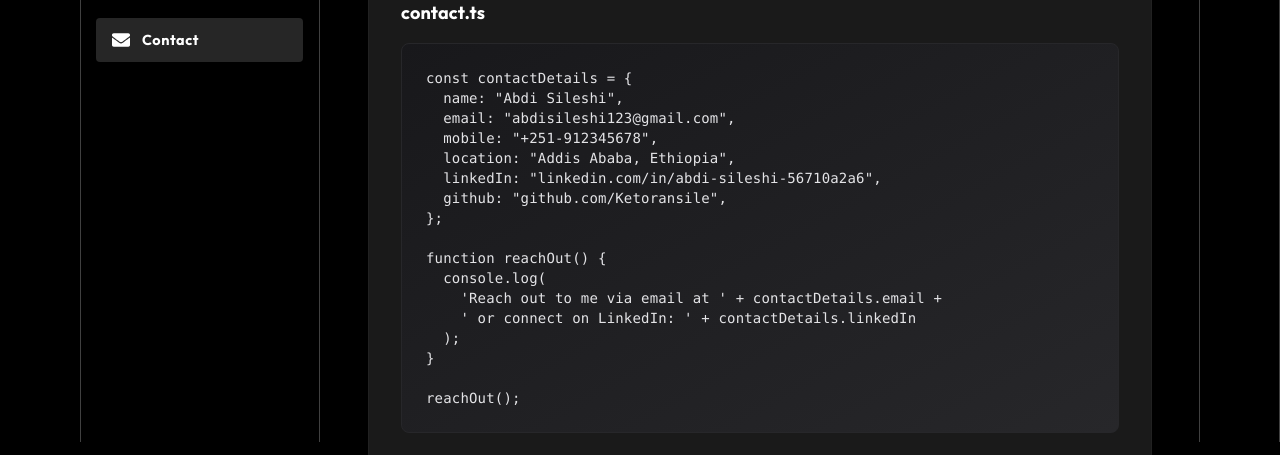
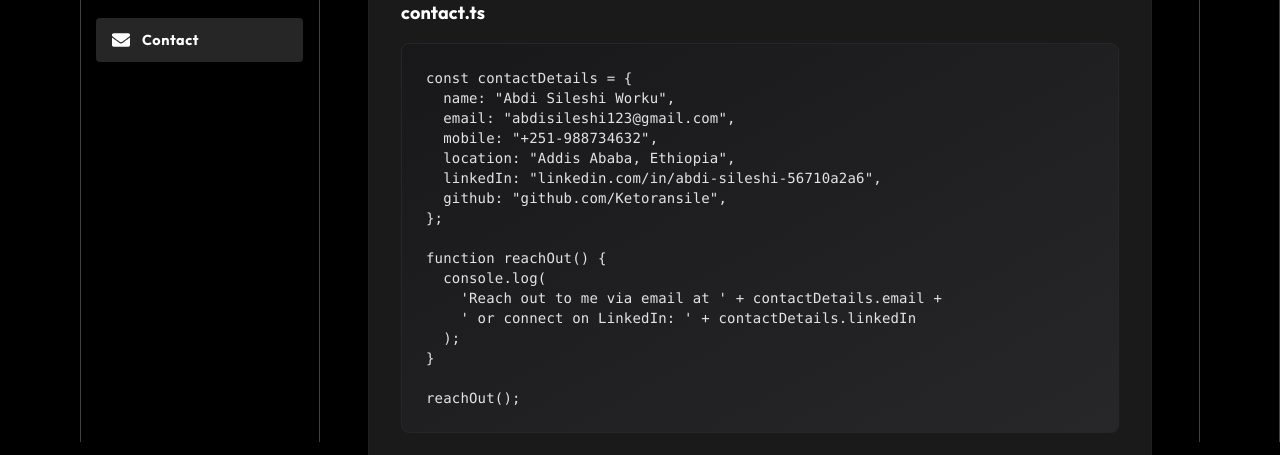
Before and after one commit to Ketoransile/docs-portfolio, a Next.js app: page /contact in a window 1280 px wide. Both pictures are taken after a click on the tab "My Details". Shown: the part 358-813 px from the top of the page. Built offline with nearby package versions, Linux system fonts and the light colour scheme.

Commit message:
fixes contact page my-details info

```diff
--- a/src/app/contact/page.tsx
+++ b/src/app/contact/page.tsx
@@ -184,9 +184,9 @@ export default function Contact() {
               <div className="mb-4 font-bold text-lg text-foreground">contact.ts</div>
               <pre className="bg-gradient-to-br from-zinc-900 to-zinc-800 rounded-lg p-6 text-sm text-zinc-200 overflow-x-auto border border-zinc-800 w-full">
                 <code>{`const contactDetails = {
-  name: "Abdi Sileshi",
+  name: "Abdi Sileshi Worku",
   email: "abdisileshi123@gmail.com",
-  mobile: "+251-912345678",
+  mobile: "+251-988734632",
   location: "Addis Ababa, Ethiopia",
   linkedIn: "linkedin.com/in/abdi-sileshi-56710a2a6",
   github: "github.com/Ketoransile",
```
